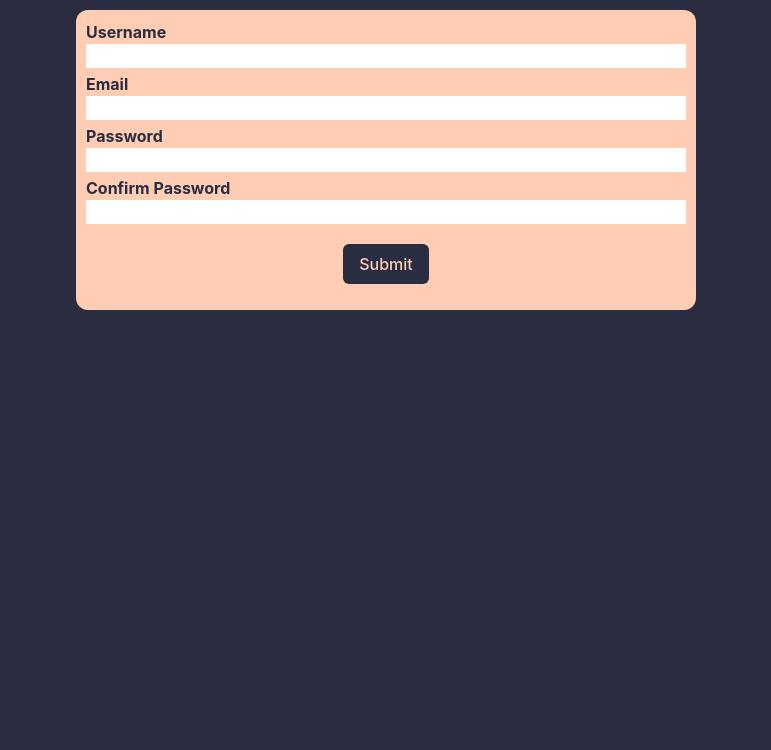
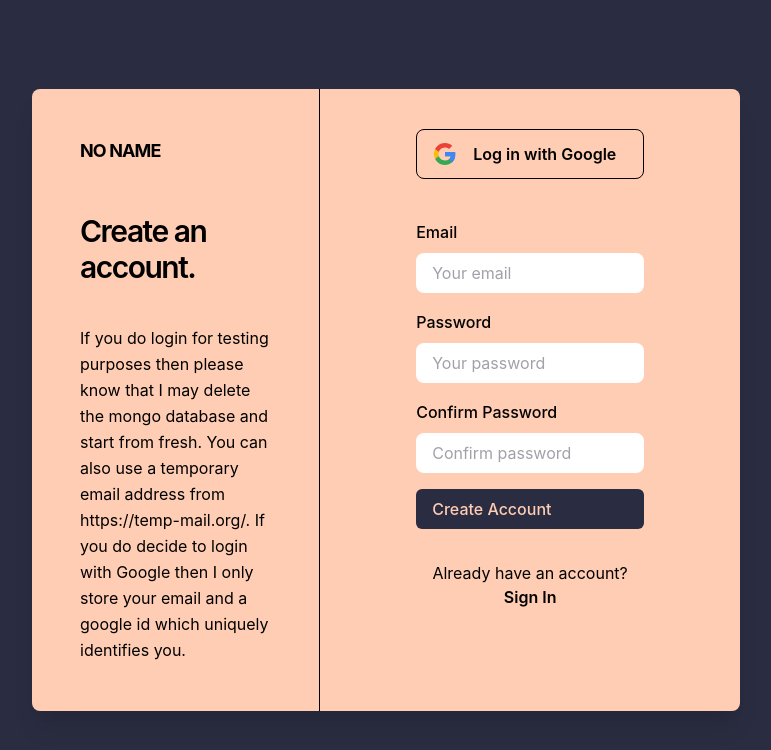
Before and after one commit to heyemmibee/Resume-Client, a React (Create React App) app: page /register in a window 1280 px wide. Shown: the top 750 px of the page, without its empty margins (254-1025 px from the left). Built offline with nearby package versions, Linux system fonts and the light colour scheme.

Commit message:
testing react google login

```diff
--- a/package.json
+++ b/package.json
@@ -17,6 +17,7 @@
     "postcss": "^7.0.35",
     "react": "^17.0.1",
     "react-dom": "^17.0.1",
+    "react-google-login": "^5.2.2",
     "react-router-dom": "^5.2.0",
     "react-scripts": "4.0.1",
     "tailwindcss": "npm:@tailwindcss/postcss7-compat@^2.0.2",
--- a/src/Auth/Register.js
+++ b/src/Auth/Register.js
@@ -1,7 +1,7 @@
 import { useState, useContext, Fragment } from 'react';
 import RegisterForm from './RegisterForm';
 import { NotificationContext, NotificationType } from '../context/notificationContext';
-import { registerUser, isUsernameAvailable, isEmailAvailable } from './AuthAPI';
+import { registerUser, isEmailAvailable } from './AuthAPI';
 import { AuthContext } from '../context/authContext';
 import {
     useLocation,
@@ -16,7 +16,6 @@ const Registration = () => {
     const location = useLocation();
 
     const initialState = {
-        username: '',
         email: '',
         password: '',
         password_confirmation: '',
@@ -92,12 +91,12 @@ const Registration = () => {
     }
 
     const isTaken = (e) => {
-        const checkUsername = async (fn) => {
+        const checkEmail = async () => {
             try {
-                const { statusCode } = await fn();
+                const { statusCode } = await isEmailAvailable(e.target.value);
                 setUniqueError({
                     ...uniqueError,
-                    [e.target.id]: statusCode === 200 ? `${e.target.id} is taken` : ''
+                    [e.target.id]: statusCode === 200 ? 'Email is taken' : ''
                 })
             } catch (err) {
                 notificationContext.setNotification({
@@ -107,15 +106,12 @@ const Registration = () => {
             }
         }
 
-        if (e.target.id === 'email')
-            checkUsername(() => isEmailAvailable(e.target.value));
-        else
-            checkUsername(() => isUsernameAvailable(e.target.value));
+        checkEmail();
     }
 
     return (
         <Fragment>
-            <div className='md:w-2/4 mx-auto'>
+            <div className='md:w-3/4 mx-auto'>
                 <RegisterForm
                     status={status.state}
                     registration={registration}
--- a/src/Auth/RegisterForm.js
+++ b/src/Auth/RegisterForm.js
@@ -1,107 +1,163 @@
+import { useContext } from 'react';
+import { GoogleLogin } from 'react-google-login';
+import { AuthContext } from '../context/authContext';
+import {
+    useLocation,
+    useHistory
+} from "react-router-dom";
+
 const RegisterForm = ({ onClick, registration, onChange, isTaken, status, uniqueError }) => {
 
-    const usernameOptions = {};
     const emailOptions = {};
-
-    if (uniqueError.username.length !== 0) {
-        usernameOptions['aria-describedby'] = 'errUsername';
-        usernameOptions['aria-invalid'] = true;
-    }
-
     if (uniqueError.email.length !== 0) {
         emailOptions['aria-describedby'] = 'errEmail';
         emailOptions['aria-invalid'] = true;
     }
 
+    const authContext = useContext(AuthContext);
+    const history = useHistory();
+    const location = useLocation();
+
+    const onGoogleLoginSuccess = (res) => {
+        console.log(res)
+        const profile = res?.profileObj;
+        const token = res?.tokenId;
+
+        // const { from } = location.state || { from: { pathname: "/resumes" } };
+        // authContext.login(data, () => {
+        //     history.replace(from);
+        // });
+    }
+
     return (
+        <section className="flex flex-col items-center h-screen md:flex-row">
+            <div className="container mx-auto">
+                <div className="flex justify-center px-2 py-6 ">
+                    <div className="flex w-full rounded-lg xl:w-3/4 lg:w-11/12 lg:shadow-xl bg-secondary">
+                        <div className="relative hidden w-full h-auto bg-white bg-cover border-r rounded-l-lg lg:block lg:w-6/12">
+                            <div className="relative z-10 m-12 text-left ">
+                                <h2
+                                    className="text-lg font-bold tracking-tighter text-black uppercase transition duration-500 ease-in-out transform hover:text-lightBlack-500 dark:text-lightBlue-400">
+                                    No Name
+                                </h2>
+                                <h2 className="mt-12 mb-2 text-2xl font-semibold tracking-tighter text-black sm:text-3xl title-font">
+                                    Create an account.
+                                </h2>
+                                <div
+                                    className="w-full mt-10 mb-8 text-base leading-relaxed text-gray-900 sm:md:w-3/3 lg:text-1xl ">
+                                    If you do login for testing purposes then please know that I may delete the
+                                    mongo database and start from fresh. You can also use a temporary email address
+                                    from https://temp-mail.org/. If you do decide to login with Google then I only store
+                                    your email and a google id which uniquely identifies you.
+                                </div>
+                            </div>
+                        </div>
+                        <div
+                            className="w-full px-8 py-24 bg-white border-gray-100 rounded-lg lg:w-8/12 lg:px-24 lg:py-4 lg:rounded-l-none s">
+                            <div className="relative z-10 text-left ">
+                                <div className="flex justify-enter lg:py-6">
+                                    <GoogleLogin
+                                        clientId='264076976216-eidm9cpvm3s14u2e0ch5boeo0b2o0n2t.apps.googleusercontent.com'
+                                        render={(renderProps) => (
+                                            <button
+                                                onClick={renderProps.onClick} disabled={renderProps.disabled}
+                                                className="inline-flex w-full px-4 py-3 font-semibold text-black transition duration-500 ease-in-out transform bg-white border border-gray-300 rounded-lg hover:bg-black hover:text-white focus:outline-none focus:shadow-outline focus:ring-2 ring-offset-current ring-offset-2">
+                                                <div className="flex items-center justify-center">
+                                                    <svg xmlns="http://www.w3.org/2000/svg"
+                                                        xmlnsXlink='"http://www.w3.org/1999/xlink"'
+                                                        className="w-6 h-6"
+                                                        viewBox="0 0 48 48">
+                                                        <defs>
+                                                            <path id="a"
+                                                                d="M44.5 20H24v8.5h11.8C34.7 33.9 30.1 37 24 37c-7.2 0-13-5.8-13-13s5.8-13 13-13c3.1 0 5.9 1.1 8.1 2.9l6.4-6.4C34.6 4.1 29.6 2 24 2 11.8 2 2 11.8 2 24s9.8 22 22 22c11 0 21-8 21-22 0-1.3-.2-2.7-.5-4z" />
+                                                        </defs>
+                                                        <clipPath id="b">
+                                                            <use xlinkHref="#a" overflow="visible" />
+                                                        </clipPath>
+                                                        <path clipPath="url(#b)" fill="#FBBC05" d="M0 37V11l17 13z" />
+                                                        <path clipPath="url(#b)" fill="#EA4335" d="M0 11l17 13 7-6.1L48 14V0H0z" />
+                                                        <path clipPath="url(#b)" fill="#34A853" d="M0 37l30-23 7.9 1L48 0v48H0z" />
+                                                        <path clipPath="url(#b)" fill="#4285F4" d="M48 48L17 24l-4-3 35-10z" />
+                                                    </svg>
+                                                    <span className="ml-4">
+                                                        Log in with Google
+                                                    </span>
+                                                </div>
+                                            </button>
+                                        )}
+                                        onSuccess={() => { }}
+                                        onFailure={() => { }}
+                                        cookiePolicy={'single_host_origin'}
+                                    />
+                                </div>
                                 <form
-            className='m-2.5 p-2.5 rounded-xl bg-secondary'
                                     onSubmit={onClick}>
-            <div className='pb-1'>
-
+                                    <div className="mt-4">
                                         <label
-                    className='text-primary font-bold'
-                    htmlFor='username'>
-                    Username
-                </label>
-                <input
-                    className={`w-full ${uniqueError.username.length !== 0 ? 'border-2 border-error' : ''}`}
-                    required
-                    minLength='3'
-                    maxLength='14'
-                    id='username'
-                    name='username'
-                    type='text'
-                    value={registration.username}
-                    onChange={onChange}
-                    onBlur={isTaken}
-                    {...usernameOptions}
-                />
-                {uniqueError.username.length !== 0 &&
-                    <span
-                        className='text-error font-bold'
-                        id={usernameOptions['aria-describedby']}>{uniqueError.username}</span>}
-            </div>
-            <div className='pb-1'>
-                <label
-                    className='text-primary font-bold'
+                                            className='block text-base font-medium leading-relaxed text-gray-700'
                                             htmlFor='email'>
                                             Email
                                             </label>
                                         <input
-                    className={`w-full ${uniqueError.email.length !== 0 ? 'border-2 border-error' : ''}`}
+                                            className={`w-full px-4 py-2 mt-2 text-base transition duration-500 ease-in-out transform bg-gray-100 border-transparent rounded-lg focus:outline-none focus:shadow-outline focus:ring-2 ring-offset-current ring-offset-2 ext-black focus:border-gray ${uniqueError.email.length !== 0 ? 'border-2 border-error' : ''}`}
                                             required
                                             id='email'
-                    name='email'
                                             type='email'
                                             value={registration.email}
                                             onChange={onChange}
                                             onBlur={isTaken}
+                                            placeholder='Your email'
+                                            autoComplete='email-address'
                                             {...emailOptions}
                                         />
                                         {uniqueError.email.length !== 0 &&
                                             <span
                                                 className='text-error font-bold'
-                        id={emailOptions['aria-describedby']}>{uniqueError.email}</span>}
+                                                id={emailOptions['aria-describedby']}>{uniqueError.email}</span>
+                                        }
                                     </div>
-            <div className='pb-1'>
+                                    <div className="mt-4">
                                         <label
-                    className='text-primary font-bold'
+                                            className='text-base font-medium leading-relaxed text-gray-700'
                                             htmlFor='password'>
                                             Password
                                             </label>
                                         <input
-                    className='w-full'
+                                            className='block w-full px-4 py-2 mt-2 text-base text-black transition duration-500 ease-in-out transform bg-gray-100 border-transparent rounded-lg focus:outline-none focus:shadow-outline focus:ring-2 ring-offset-current ring-offset-2 ext-black focus:border-gray-500'
                                             required
                                             id='password'
                                             name='password'
                                             type='password'
                                             value={registration.password}
                                             onChange={onChange}
+                                            placeholder='Your password'
+                                            autoComplete='new-password'
                                         />
                                     </div>
-            <div className='pb-1'>
+                                    <div className="mt-4">
                                         <label
-                    className='text-primary font-bold'
+                                            className='text-base font-medium leading-relaxed text-gray-700'
                                             htmlFor='password_confirmation'>
                                             Confirm Password
                                             </label>
                                         <input
-                    className='w-full'
+                                            className='block w-full px-4 py-2 mt-2 text-base text-black transition duration-500 ease-in-out transform bg-gray-100 border-transparent rounded-lg focus:outline-none focus:shadow-outline focus:ring-2 ring-offset-current ring-offset-2 ext-black focus:border-gray-500'
                                             required
                                             id='password_confirmation'
                                             name='password_confirmation'
                                             type='password'
                                             value={registration.password_confirmation}
                                             onChange={onChange}
+                                            placeholder='Confirm password'
+                                            autoComplete='new-password'
                                         />
                                     </div>
-            <div className='pt-4 pb-4 flex justify-center'>
+                                    <div className="mt-4">
                                         <button
-                    className={`inline-flex items-center px-4 py-2 ${status === 'STARTED' ? 'cursor-not-allowed' : ''}
-                    font-medium rounded-md text-secondary bg-primary hover:bg-primary`}
+                                            className={`inline-flex px-4 py-2 ${status === 'STARTED' ? 'cursor-not-allowed' : ''}
+                    font-medium rounded-md text-secondary bg-primary hover:bg-primary w-full text-center`}
                                             type='submit'>
-                    Submit
+                                            Create Account
                                             <svg
                                                 className={`animate-spin -mr-1 ml-3 h-5 w-5 text-secondary ${status === 'STARTED' ? 'block' : 'hidden'}`}
                                                 fill='none' viewBox='0 0 24 24'>
@@ -114,7 +170,16 @@ const RegisterForm = ({ onClick, registration, onChange, isTaken, status, unique
                                             </svg>
                                         </button>
                                     </div>
-        </form >
+                                </form>
+                                <p className="mt-8 text-center">Already have an account? <a href='/login'
+                                    className="font-semibold text-black hover:text-black">Sign In</a>
+                                </p>
+                            </div>
+                        </div>
+                    </div>
+                </div>
+            </div>
+        </section>
     );
 }
 
```
Also changed, not shown: 2 other files (tests, documents, lock files or other folders). Lines whose indentation alone changed are shown as unchanged.
